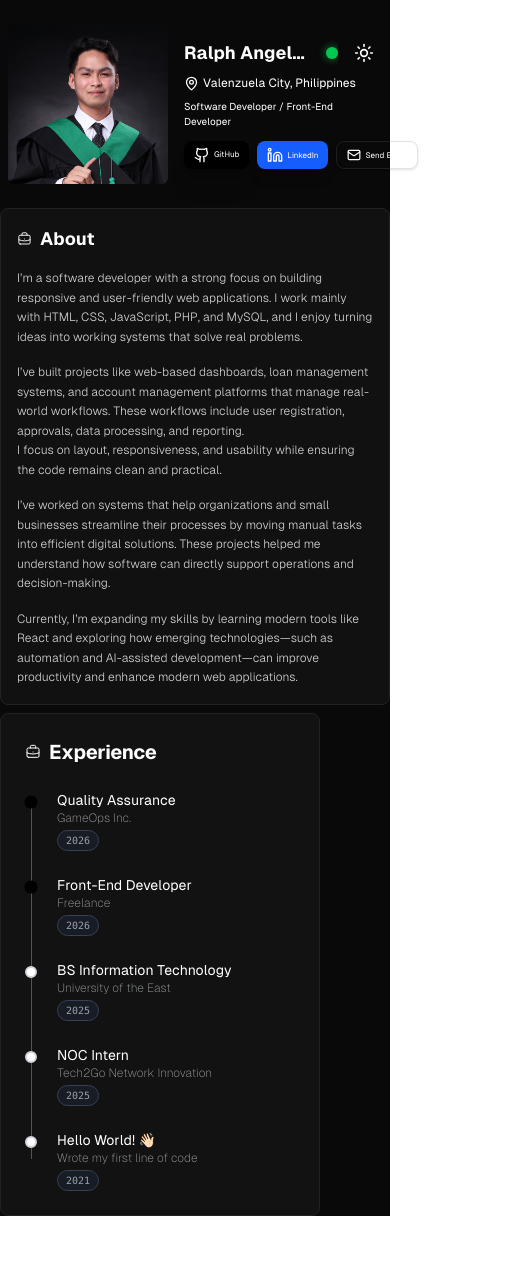
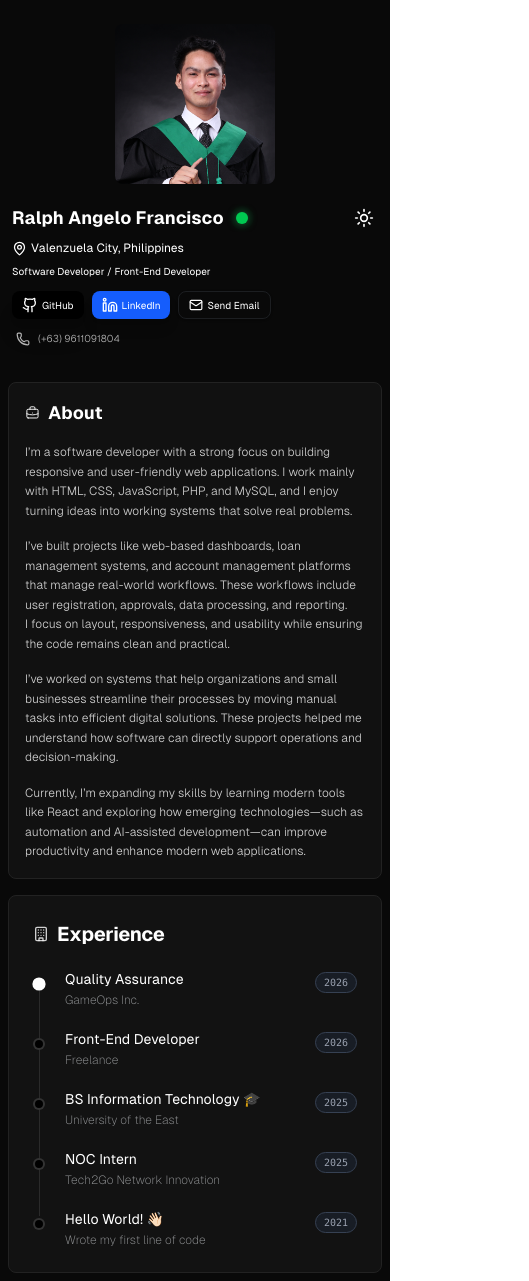
Before and after one commit to ralphfrncisco/portfolio, a React (Vite) app: page / in a window 390 px wide. Shown: the whole page, 529 px wide, since content can reach past the window. Before the commit the page ends 1216 px from the top, so only its background shows below. Built offline with nearby package versions, Linux system fonts and the light colour scheme.

Commit message:
added some responsive functionality

```diff
--- a/src/App.css
+++ b/src/App.css
@@ -14,6 +14,5 @@
 }
 
 body {
-  margin: 0;
   font-family: var(--font-geist);
 }
--- a/src/App.jsx
+++ b/src/App.jsx
@@ -16,7 +16,7 @@ function App() {
         </section>
 
         <main>
-          <section className = "grid grid-cols-1 md:grid-cols-3 gap-2">
+          <section className = "grid grid-cols-1 md:grid-cols-3">
             <div className="col-span-1 md:col-span-2">
               <About darkMode={darkMode} />
             </div>
--- a/src/layout/About.jsx
+++ b/src/layout/About.jsx
@@ -2,7 +2,7 @@ import React from 'react'
 
 function About({ darkMode}) {
   return (
-    <section>
+    <section className="p-2">
 
         <div className={`flex items-center border rounded-lg p-4 transition-colors duration-300 ${
             darkMode
--- a/src/layout/Experience.jsx
+++ b/src/layout/Experience.jsx
@@ -1,46 +1,50 @@
 import React from 'react'
+import {Building} from 'lucide-react'
 
 function Experience({ darkMode }) {
   const experiences = [
     { title: "Quality Assurance", company: "GameOps Inc.", year: "2026", current: true },
-    { title: "Front-End Developer", company: "Freelance", year: "2026", current: true },
-    { title: "BS Information Technology", company: "University of the East", year: "2025" },
+    { title: "Front-End Developer", company: "Freelance", year: "2026"},
+    { title: "BS Information Technology 🎓", company: "University of the East", year: "2025" },
     { title: "NOC Intern", company: "Tech2Go Network Innovation", year: "2025" },
     { title: "Hello World! 👋🏻", company: "Wrote my first line of code", year: "2021" },
   ];
 
   return (
-    <section>
-      <div className={`border rounded-lg p-6 transition-colors duration-300 max-w-xs ${
+    <section className = "p-2">
+      <div className={`border rounded-lg p-6 transition-colors duration-300 ${
         darkMode ? 'bg-[#121212] border-[#222] text-white' : 'bg-white border-gray-200 text-gray-900 shadow-sm'
       }`}>
         <div className="flex items-center gap-2 mb-6">
-            <svg class="w-4 h-4" fill="none" stroke="currentColor" viewBox="0 0 24 24"><path stroke-linecap="round" stroke-linejoin="round" stroke-width="1.5" d="M21 13.255A23.931 23.931 0 0112 15c-3.183 0-6.22-.62-9-1.745M16 6V4a2 2 0 00-2-2h-4a2 2 0 00-2 2v2m4 6h.01M5 20h14a2 2 0 002-2V8a2 2 0 00-2-2H5a2 2 0 00-2 2v10a2 2 0 002 2z"></path></svg>
-          <h2 className="text-xl font-bold tracking-tight">Experience</h2>
+            <Building size={16} className = "text-white/80"/>
+            <h2 className="text-xl font-bold tracking-tight">Experience</h2>
         </div>
 
         <div className="relative space-y-6">
-          <div className={`absolute left-1.5 top-2 bottom-2 w-px ${darkMode ? 'bg-gray-600' : 'bg-gray-300'}`}></div>
+          <div className={`absolute left-1.5 top-2 bottom-2 w-px ${darkMode ? 'bg-white/10' : 'bg-gray-300'}`}></div>
 
           {experiences.map((exp, index) => (
             <div key={index} className="relative pl-8 group cursor-default">
-              <div className={`absolute left-0 top-1.5 w-3 h-3 rounded-full transition-all duration-200 hover:scale-120 ${
+              <div className={`absolute left-0 top-1.5 w-3 h-3 rounded-full transition-all duration-300 z-10 hover:scale-120 ${
                 exp.current
-                  ? 'bg-black border-1 border-black dark:bg-white dark:border-gray-300 scale-110'
-                  : `bg-white border-2 border-gray-300 dark:bg-[#121212] dark:border-gray-700 group-hover:border-gray-500`
+                  ? (darkMode ? 'bg-white border-white' : 'bg-black border-black') + ' scale-110'
+                  : (darkMode ? 'bg-black border-white/20' : 'bg-white border-gray-300') + ' border-2'
               }`}></div>
 
-                {/* bg-white border-gray-300 dark:bg-[#121212] dark:border-gray-700 group-hover:border-gray-500 */}
-              <div className="flex flex-col sm:flex-row sm:items-center justify-between gap-1">
-                <div>
-                  <h3 className={`text-sm font-normal ${darkMode ? 'text-white' : 'text-gray-900'}`}>
+            {/* ? = current job
+            : = past job */}
+
+              <div className="flex flex-row items-start justify-between gap-2">
+                <div className="min-w-0 flex-1">
+                  <h3 className={`text-sm font-normal leading-none ${darkMode ? 'text-white' : 'text-gray-900'}`}>
                     {exp.title}
                   </h3>
-                  <p className={`text-xs font-extralight ${darkMode ? 'text-gray-200/60' : 'text-gray-500'}`}>
+                  <p className={`text-xs mt-1.5 font-extralight ${darkMode ? 'text-gray-200/60' : 'text-gray-500'}`}>
                     {exp.company}
                   </p>
                 </div>
-                <span className={`text-[10px] font-mono px-2 py-0.5 rounded-full border self-start sm:self-center ${
+
+                <span className={`text-[10px] font-mono px-2 py-0.5 rounded-full border shrink-0 ${
                   darkMode
                     ? 'bg-gray-800/50 border-gray-700 text-gray-400'
                     : 'bg-gray-100 border-gray-200 text-gray-600'
--- a/src/layout/Header.jsx
+++ b/src/layout/Header.jsx
@@ -13,16 +13,16 @@ function Header({ darkMode, setDarkMode }) {
 
     <section className="p-2">
 
-        <div className={`flex items-center gap-4 md:gap-6 border rounded-lg transition-colors duration-300 mt-4 mb-4 ${
+        <div className={`flex flex-col md:flex-row items-center gap-4 md:gap-6 border rounded-lg transition-colors duration-300 mt-4 mb-4 ${
         darkMode
           ? 'border-none text-white'
           : 'border-none text-gray-900'
       }`}>
 
-            <img src = "/src/assets/images/ralph.png" alt="Logo" className="h-40 w-40 rounded-md" />
+            <img src = "/src/assets/images/ralph.png" alt="Logo" className="h-40 w-40 rounded-lg object-cover flex-shrink-0" />
 
-            <div className="flex-1 min-w-0">
-                <div className="flex items-center justify-between gap-2">
+            <div className="flex-1 min-w-0 ml-1 md:ml-0">
+                <div className="flex items-center justify-between gap-2 ">
 
                     <div className="w-full flex items-center gap-3 truncate">
                         <h1 className="text-lg md:text-2xl font-bold truncate">Ralph Angelo Francisco</h1>
@@ -53,45 +53,37 @@ function Header({ darkMode, setDarkMode }) {
                     <p className="text-[10px] md:text-base font-medium">
                         Software Developer / Front-End Developer
                     </p>
-
-
                 </div>
 
 
-                <div className="space-y-2 mt-3 md:mt-4">
-                    <div className="flex gap-2">
+                <div className="flex flex-wrap items-center gap-2 mt-3 md:mt-4">
                     <a href="https://github.com/ralphfrncisco"
                     target="_blank"
-                        className="inline-flex h-7 md:h-8
-                        items-center rounded-lg bg-black px-2.5 md:px-4
-                        text-[8px] md:text-xs font-medium text-white gap-1 md:gap-1.5 whitespace-nowrap shadow-xl hover:translate-y-[-1px] transition-transform">
-                            <Github size = {16} /><span>GitHub</span>
+                    className="inline-flex h-7 md:h-8 items-center rounded-lg bg-black px-2.5 md:px-4 text-[10px] md:text-xs font-medium text-white gap-1 md:gap-1.5 whitespace-nowrap shadow-xl hover:translate-y-[-1px] transition-transform">
+                        <Github size={16} /><span>GitHub</span>
                     </a>
 
                     <a href="https://www.linkedin.com/in/ralphfrancisco/"
                         target="_blank"
-                            className="inline-flex h-7 md:h-8
-                            items-center rounded-lg bg-blue-600 px-2.5 md:px-4
-                            text-[8px] md:text-xs font-medium gap-1 md:gap-1.5 whitespace-nowrap shadow-lg text-white hover:translate-y-[-1px] transition-transform">
-                                <Linkedin size = {16} /><span className = "relative top-[1px]">LinkedIn</span>
+                        className="inline-flex h-7 md:h-8 items-center rounded-lg bg-blue-600 px-2.5 md:px-4 text-[10px] md:text-xs font-medium gap-1 md:gap-1.5 whitespace-nowrap shadow-lg text-white hover:translate-y-[-1px] transition-transform">
+                            <Linkedin size={16} /><span className="relative top-[0.5px]">LinkedIn</span>
                     </a>
 
                     <button
                         onClick={handleEmailClick}
-                            className={`inline-flex h-7 md:h-8 items-center rounded-lg border border-gray-500/20 px-2.5 md:px-4
-                            text-[8px] md:text-xs font-medium gap-1 md:gap-1.5 whitespace-nowrap shadow-sm
-                            hover:translate-y-[-1px] transition-all cursor-pointer ${
+                        className={`inline-flex h-7 md:h-8 items-center rounded-lg border border-gray-500/20 px-2.5 md:px-4 text-[10px] md:text-xs font-medium gap-1 md:gap-1.5 whitespace-nowrap shadow-sm hover:translate-y-[-1px] transition-all cursor-pointer ${
                         darkMode ? 'text-white' : 'text-black'
                         }`}
                     >
-                            <Mail size = {14} />
-                            <span className = "relative top-[1px]">Send Email</span>
+                        <Mail size={14} />
+                        <span className="relative top-[0.5px]">Send Email</span>
                     </button>
 
-                        <div className='inline-flex ml-3 gap-2'>
-                            <Phone className = "w-4 h-4 relative top-[9px]"/> <span className = "relative top-[9px] font-light text-xs">(+63) 9611091804</span>
-                        </div>
-
+                    <div className={`flex items-center gap-2 py-1 pl-1 md:pl-0 ${darkMode ? 'text-white/70' : 'text-gray-600'}`}>
+                        <Phone size={14} className="shrink-0" />
+                        <span className="font-light text-[10px] md:text-xs whitespace-nowrap">
+                          (+63) 9611091804
+                        </span>
                     </div>
                 </div>
             </div>
--- a/src/layout/tech-stack.jsx
+++ b/src/layout/tech-stack.jsx
@@ -1,8 +1,18 @@
 import React from 'react'
 
-function TechStack() {
+function TechStack({darkMode}) {
   return (
-    <div>Untitled-1</div>
+    <section className="p-2">
+        <div className={`flex items-center border rounded-lg p-4 transition-colors duration-300 ${
+            darkMode
+            ? 'bg-[#111] border-[#222] text-white'
+            : 'bg-white border-gray-200 text-gray-800 shadow-sm'
+        }`}>
+            <div className="flex-1 min-w-0">
+            </div>
+
+        </div>
+    </section>
   )
 }
 
```
Lines whose indentation alone changed are shown as unchanged.
